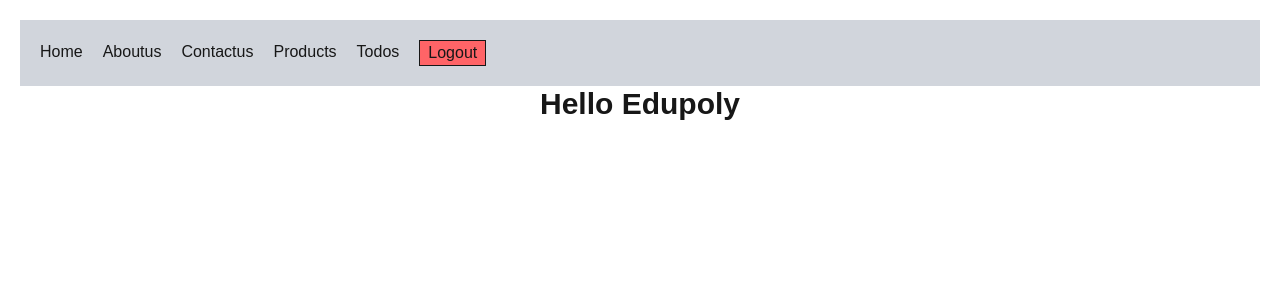
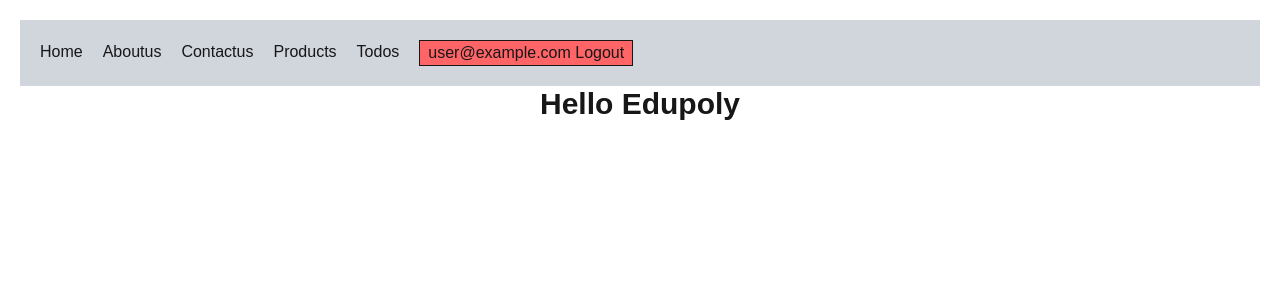
Before and after one commit to edupoly/rb55nextapp, a Next.js app: page / in a window 1280 px wide. Shown: the top 300 px of the page. Built offline with nearby package versions, Linux system fonts and the light colour scheme; no server answers; sample sign-in values are in the browser's storage.

Commit message:
next-auth-v4-configuration-practice

```diff
--- a/actions/todoActions.ts
+++ b/actions/todoActions.ts
@@ -20,6 +20,7 @@ export async function getAllTodos() {
 export async function addTodo(todo) {
   await dbConnect();
   let { user } = await getSessionDetails();
+  console.log("user at addTodo", user);
   await Todo.create({ ...todo, emailId: user.email });
   redirect("/todos");
 }
--- a/app/components/Navbar.tsx
+++ b/app/components/Navbar.tsx
@@ -1,4 +1,4 @@
-import { signOut } from '@/auth'
+
 import Link from 'next/link'
 import React from 'react'
 import Singout from './Singout'
@@ -16,7 +16,7 @@ async function Navbar() {
             {
               user && (<>
                 <Link href="/todos">Todos</Link>
-                <Singout></Singout>
+                <Singout user={user}></Singout>
               </>)
             }
             {
--- a/app/components/Singout.tsx
+++ b/app/components/Singout.tsx
@@ -1,12 +1,12 @@
 "use client";
 
-import { handleLogout } from '@/actions/auth-actions';
+import { getSessionDetails, handleLogout } from '@/actions/auth-actions';
 import React from 'react'
 
-function Singout() {
+function Singout({user}) {
   return (
     <>
-        <button className='border px-2 bg-red-400' onClick={handleLogout}>Logout</button>
+        <button className='border px-2 bg-red-400' onClick={handleLogout}> {user.email} Logout</button>
     </>
   )
 }
--- a/app/todos/page.tsx
+++ b/app/todos/page.tsx
@@ -9,8 +9,7 @@ async function page() {
     if(!session){
         redirect("/login")
     }
-    console.log("session details",session);
-    const allTodos = JSON.parse(await getMyTodos(session.user.email))
+    const allTodos = JSON.parse(await getMyTodos())
   return (
     <div  className='border p-2 m-2'>
         <div>todos page</div>
```
